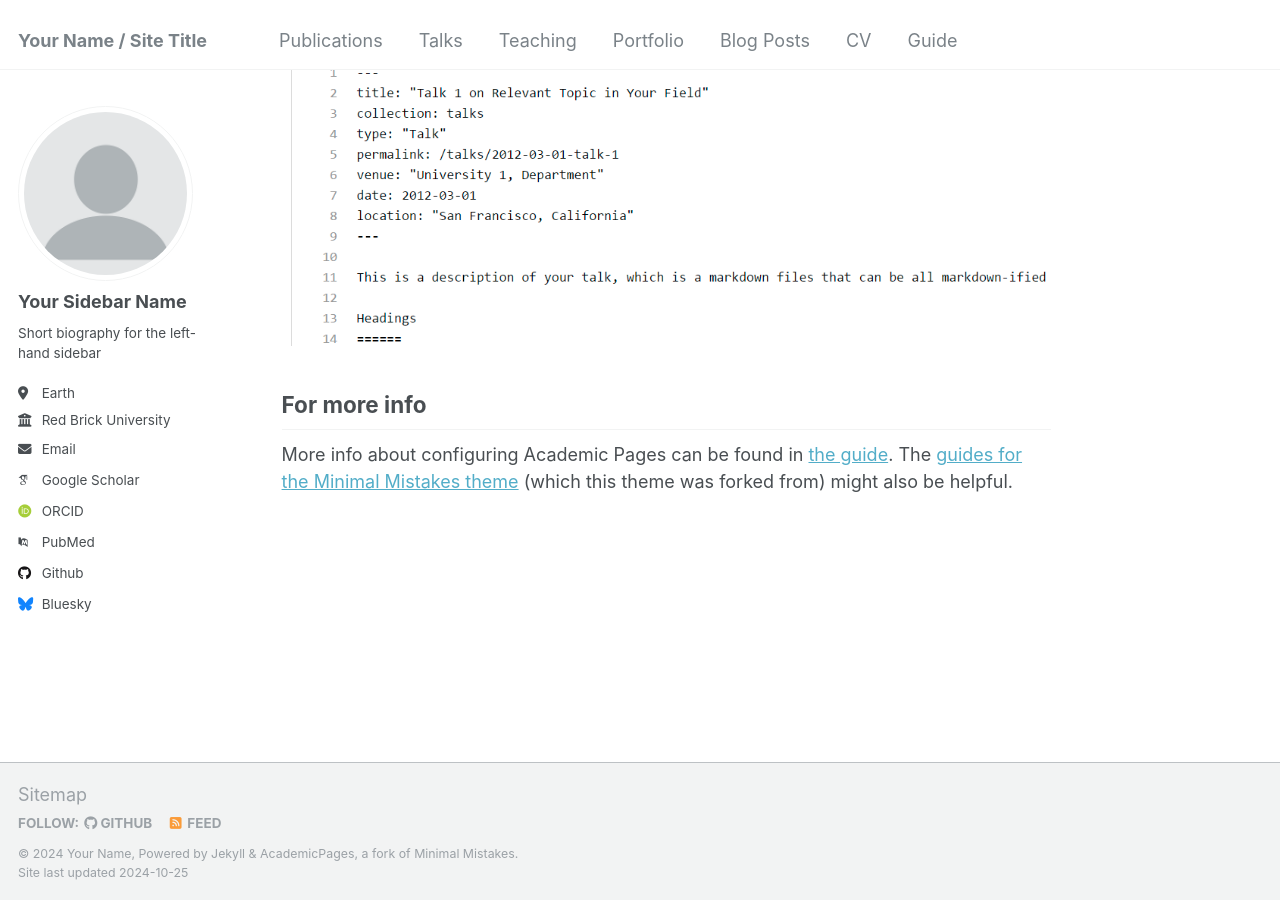
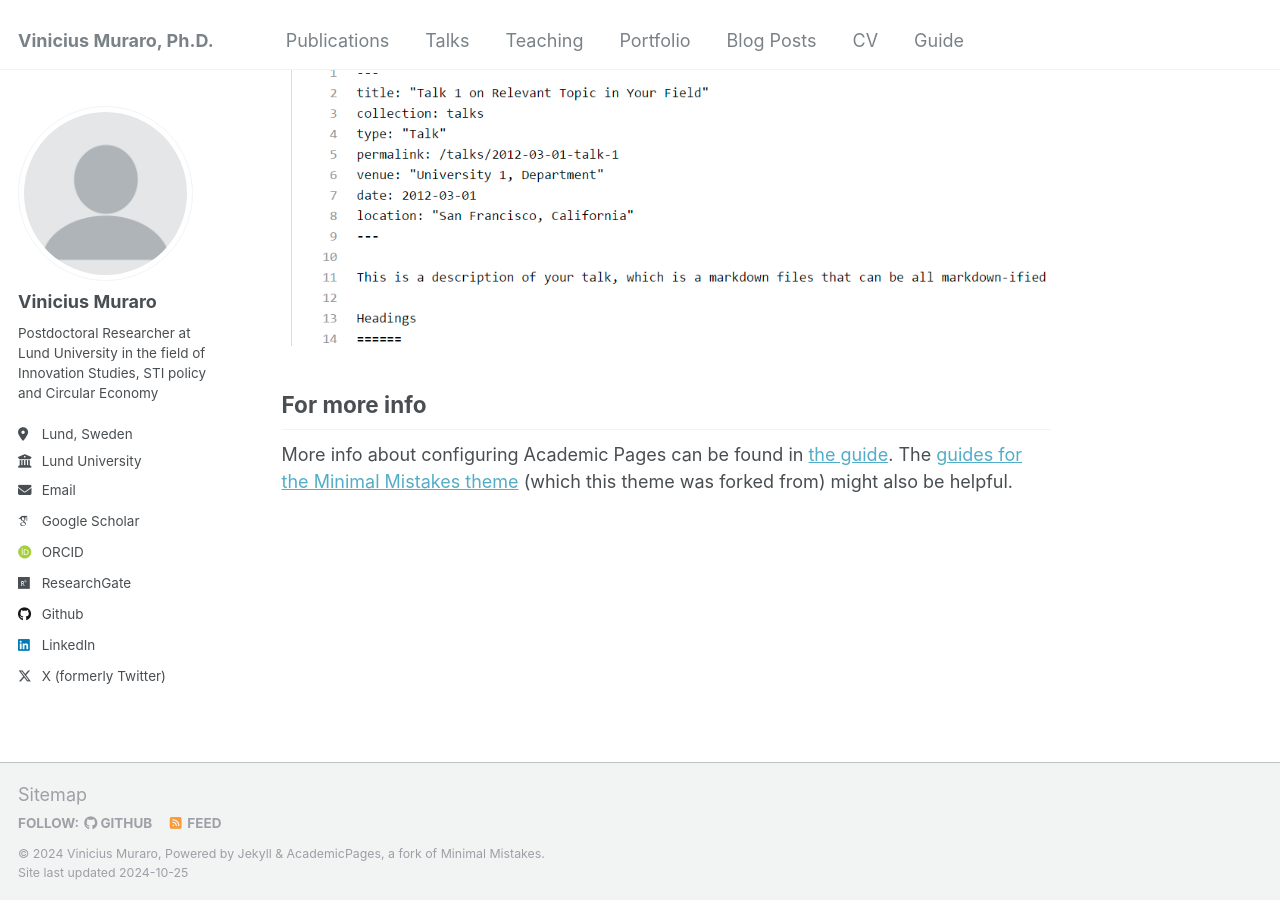
Before and after one commit to murarosilva/murarosilva.github.io, a Jekyll site: the page built from _pages/about.md, in a window 1280 px wide and 900 px high, scrolled down 2643 px. Built offline with Jekyll 4.4.1, drawn with Linux system fonts in a browser that asks for light colours; some web fonts are replaced.

```diff
--- a/_config.yml
+++ b/_config.yml
@@ -8,13 +8,13 @@
 
 # Basic Site Settings
 locale                   : "en-US"
-title                    : "Your Name / Site Title"
+title                    : "Vinicius Muraro, Ph.D."
 title_separator          : "-"
-name                     : &name "Your Name"
-description              : &description "personal description"
-url                      : https://academicpages.github.io # the base hostname & protocol for your site e.g. "https://mmistakes.github.io"
+name                     : &name "Vinicius Muraro"
+description              : &description "Postdoctoral Researcher at Lund University, Sweden"
+url                      : https://murarosilva.github.io # the base hostname & protocol for your site e.g. "https://mmistakes.github.io"
 baseurl                  : "" # the subpath of your site, e.g. "/blog"
-repository               : "academicpages/academicpages.github.io"
+repository               : "murarosilva/murarosilva.github.io"
 
 # Site Author - The following control what appear as part of the author content on the side bar.
 #               If a field is blank the icon and link will not appear, otherwise it will be shown.
@@ -22,33 +22,33 @@
 author:
   # Biographic information
   avatar           : "profile.png"
-  name             : "Your Sidebar Name"
+  name             : "Vinicius Muraro"
   pronouns         : # example: "she/her"
-  bio              : "Short biography for the left-hand sidebar"
-  location         : "Earth"
-  employer         : "Red Brick University"
+  bio              : "Postdoctoral Researcher at Lund University in the field of Innovation Studies, STI policy and Circular Economy"
+  location         : "Lund, Sweden"
+  employer         : "Lund University"
   uri              : # URL
-  email            : "none@example.org"
+  email            : "vinicius.muraro@design.lth.se"
 
   # Academic websites
   arxiv            : # URL - Update with the correct link to your profile
-  googlescholar    : "https://scholar.google.com/citations?user=PS_CX0AAAAAJ"
+  googlescholar    : "https://scholar.google.com/citations?user=HJ9k3BsAAAAJ&hl"
   impactstory      : # URL
-  orcid            : "http://orcid.org/yourorcidurl"
+  orcid            : "https://orcid.org/0000-0001-8531-0793"
   semantic         : # URL
-  pubmed           : "https://www.ncbi.nlm.nih.gov/pubmed/?term=john+snow"
-  researchgate     : # URL
+  pubmed           : # URL
+  researchgate     : "https://www.researchgate.net/profile/Vinicius-Muraro"
 
   # Repositories and software development
   bitbucket        : # Username - Update with your username on the site
   codepen          : # Username
   dribbble         : # Username
-  github           : "academicpages"
+  github           : "murarosilva"
   kaggle           : # Username
   stackoverflow    : # User number or user number and name (i.e., use "1" or "1/jeff-atwood")
 
   # Social media
-  bluesky          : "bsky.app" # Replace this with you Bluesky username
+  bluesky          : # Replace this with you Bluesky username
   facebook         : # Username
   flickr           : # Username
   foursquare       : # Username
@@ -57,7 +57,7 @@
   keybase          : # Username
   instagram        : # Username
   lastfm           : # Username
-  linkedin         : # Username
+  linkedin         : "murarosilva"
   mastodon         : # URL
   medium           : # URL
   pinterest        : # Username
@@ -65,7 +65,7 @@
   steam            : # Username
   telegram         : # URL
   tumblr           : # Username
-  twitter          : # Username for X / Twitter
+  twitter          : "murarosilva"
   vine             : # Username
   weibo            : # Username
   wikipedia        : # Username
```
